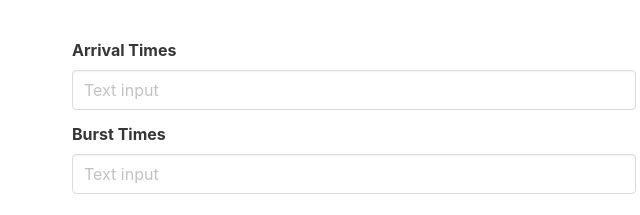
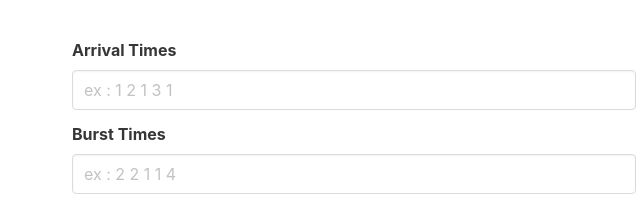
Before and after one commit to LalithadityaAnchula/os-scheduler, a plain HTML site: page index.html in a window 1280 px wide. Shown: the part 182-397 px from the top of the page, 580-1220 px from the left. Drawn offline with nearby package versions, Linux system fonts and the light colour scheme.

Commit message:
update placee holders

```diff
--- a/index.html
+++ b/index.html
@@ -46,13 +46,13 @@
                 <div class="field">
                   <label class="label">Arrival Times</label>
                   <div class="control">
-                    <input id="arrivalTimes" class="input" type="text" placeholder="Text input" required>
+                    <input id="arrivalTimes" class="input" type="text" placeholder="ex : 1 2 1 3 1" required>
                   </div>
                 </div>
                 <div class="field">
                   <label class="label">Burst Times</label>
                   <div class="control">
-                    <input id="burstTimes" class="input" type="text" placeholder="Text input" required>
+                    <input id="burstTimes" class="input" type="text" placeholder="ex : 2 2 1 1 4" required>
                   </div>
                 </div>
               </div>
```
